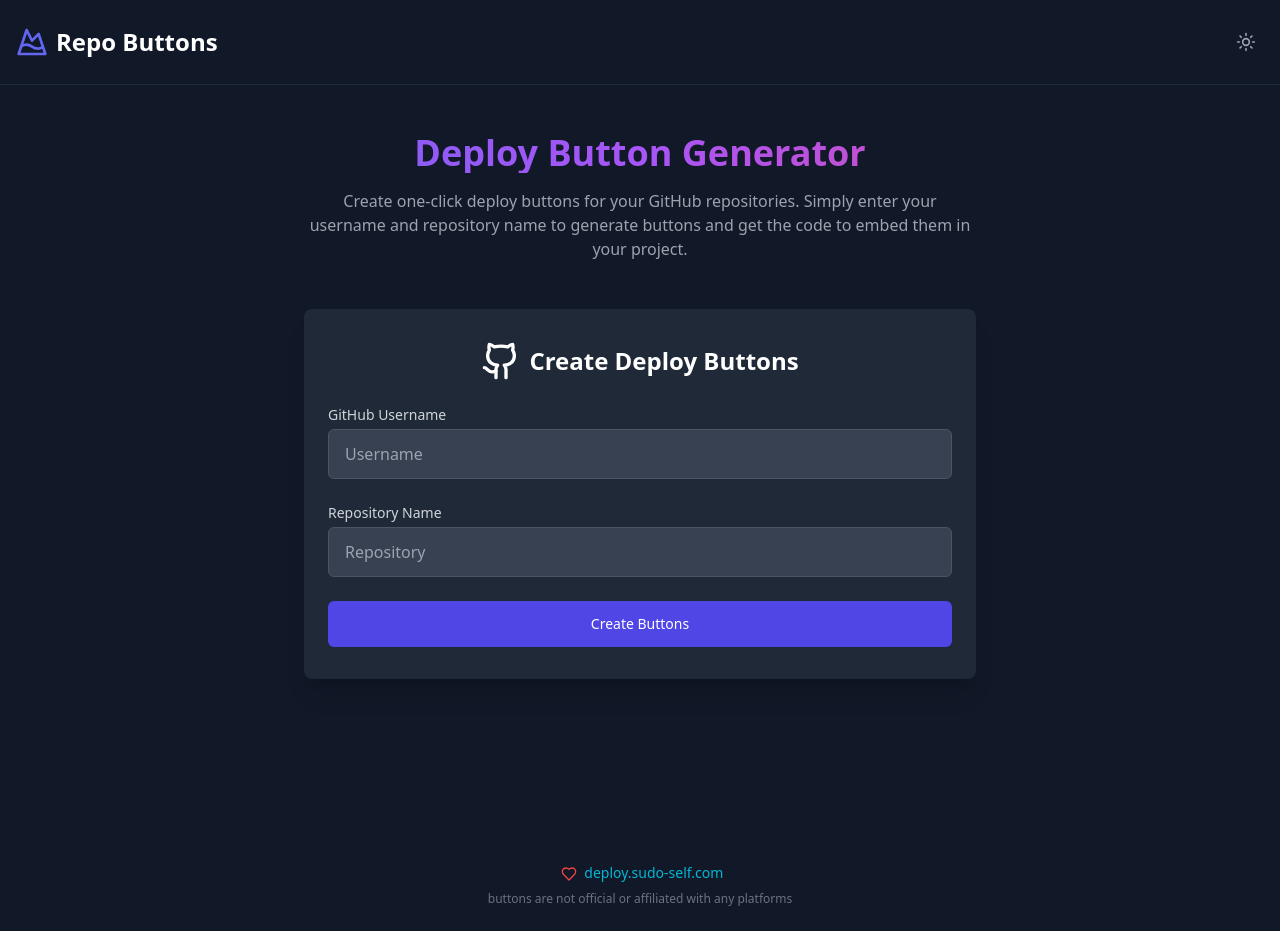
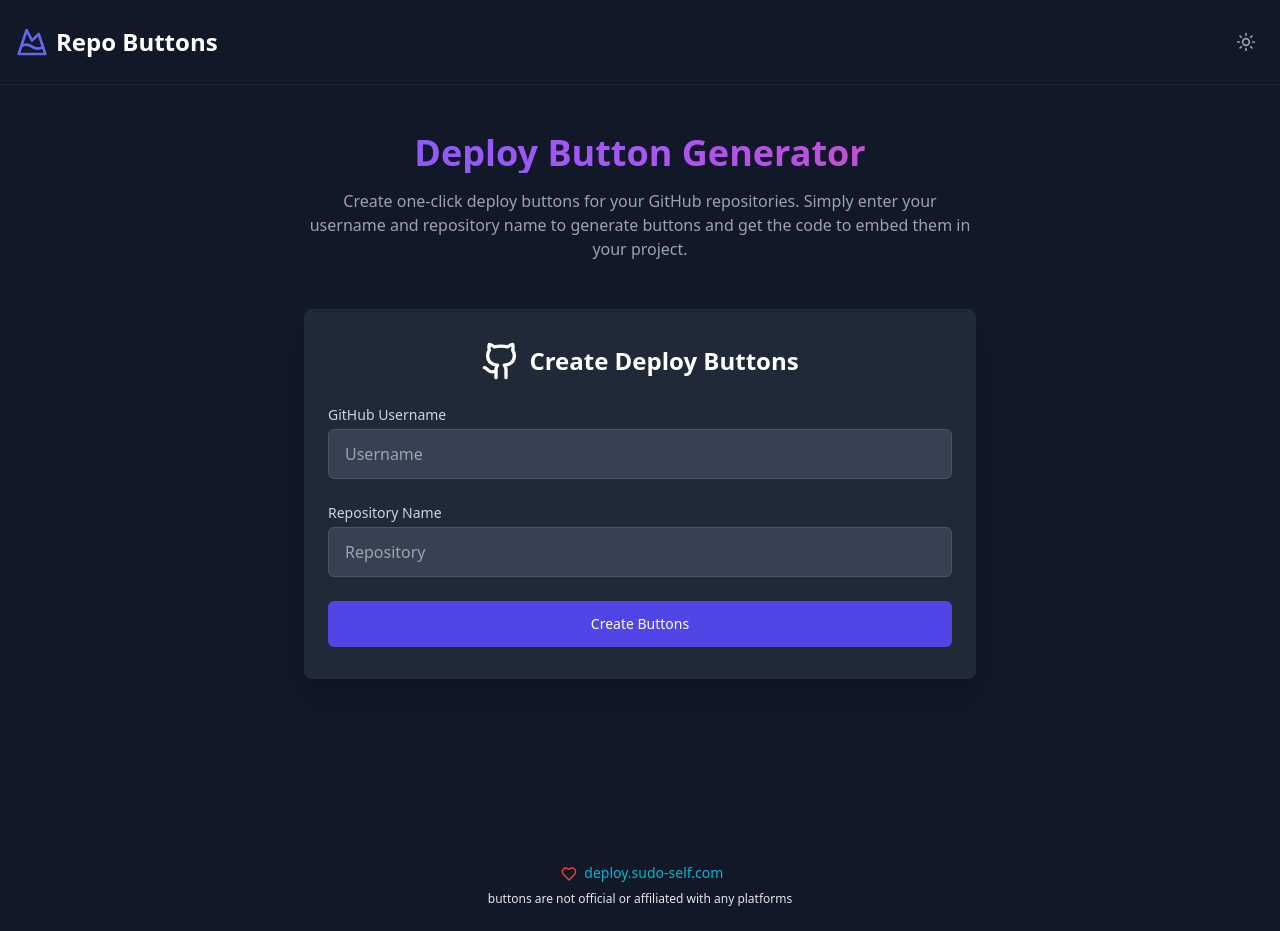
Before and after one commit to sudo-self/deploy-buttons, a React (Vite) app: page / in a window 1280 px wide. Built offline with nearby package versions, Linux system fonts and the light colour scheme.

Commit message:
Update Footer.tsx

```diff
--- a/src/components/Footer.tsx
+++ b/src/components/Footer.tsx
@@ -16,7 +16,7 @@ const Footer: React.FC = () => {
        deploy.sudo-self.com
       </a>
     </p>
-    <div className="mt-2 text-gray-500 text-xs">
+    <div className="mt-2 text-gray-200 text-xs">
       buttons are not official or affiliated with any platforms
     </div>
   </div>
```
